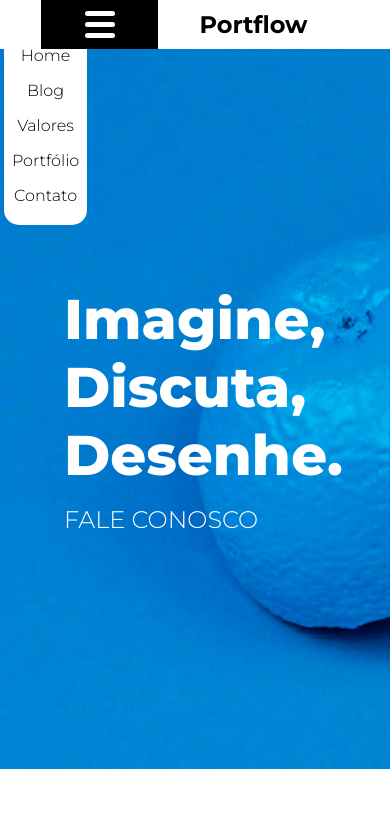
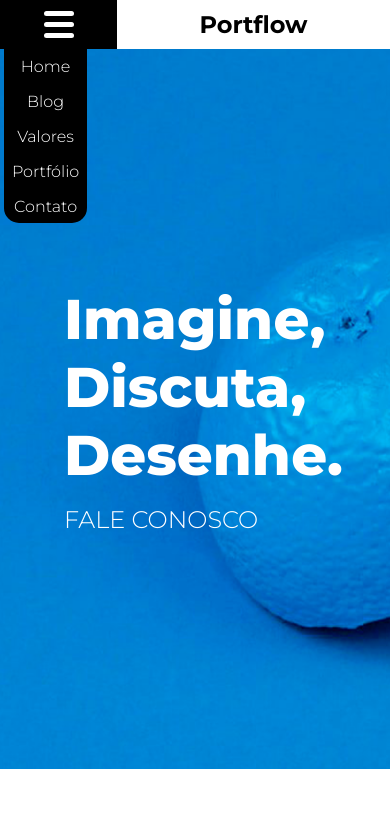
Before and after one commit to thfarina/Portflow, a plain HTML site: page index.html in a window 390 px wide. Shown: the top 830 px of the page. Drawn offline with Linux system fonts and the light colour scheme.

Commit message:
mais algumas modificacoes no menu responsivo

```diff
--- a/index.html
+++ b/index.html
@@ -13,7 +13,7 @@
 <body>
     <header>
         <div class="content-header">
-            <input type="checkbox" id="check">
+            <input type="checkbox" id="check" style="display: none">
             <div class="back-menu-icon">
                 <label for="check" class="menu-icon">
                     <div></div>
--- a/style.css
+++ b/style.css
@@ -31,10 +31,6 @@ header{
 
     padding: 1rem;
     position: relative;
-}
-
-#check{
-    display: none;
 }
 
 header h2 a{
@@ -71,52 +67,52 @@ header h2 a{
 
 .menu li:hover::before{
     font-weight: 900;
+    font-size: 1.2rem;
 }
 
 @media (max-width: 768px){
     .content-header{
         padding: 0;
+        justify-content: space-between;
     }
     .back-menu-icon{
         position: relative;
         left: 0;
 
+        display: flex;
+        justify-content: center;
+
         background-color: #000;
         height: 100%;
         width: 30%;
+        padding: .5rem;
     }
     .menu-icon{
         display: flex;
         flex-direction: column;
         align-items: center;
-        padding: .5rem;
+        justify-content: center;
+        width: 30px;
+        cursor: pointer;
     }
-    .menu-icon::before{
+    .menu-icon::before, .menu-icon div, .menu-icon::after{
         content: '';
         background-color: #fff;
         border-radius: 3px;
         display: block;
         height: 5px;
         margin: 3px;
-        width: 30%;
+        width: 100%;
+        transition: .3s;
     }
-    .menu-icon div{
-        content: '';
-        background-color: #fff;
-        border-radius: 3px;
-        display: block;
-        height: 5px;
-        margin: 3px;
-        width: 30%;
+    #check:checked ~ .back-menu-icon .menu-icon::before{
+        transform: translateY(11px) rotate(45deg);
     }
-    .menu-icon::after{
-        content: '';
-        background-color: #fff;
-        border-radius: 3px;
-        display: block;
-        height: 5px;
-        margin: 3px;
-        width: 30%;
+    #check:checked ~ .back-menu-icon .menu-icon div{
+        width: 0;
+    }
+    #check:checked ~ .back-menu-icon .menu-icon::after{
+        transform: translateY(-11px) rotate(-45deg);
     }
     .menu{
         flex-direction: column;
@@ -124,15 +120,36 @@ header h2 a{
         position: absolute;
         z-index: -1;
         left: 1%;
-        background-color: #fff;
-        border-radius: 15px;
-        padding: .8rem 0;
+        top: 3rem;
+
+        background-color: #000;
+        border-radius: 0 0 15px 15px;
     }
     .menu li{
         padding: .5rem;
+        color: #fff;
+    }
+    .menu li::before{
+        color: #fff;
+    }
+    .menu li:hover::before{
+        font-weight: 800;
+        font-size: 1.1rem;
     }
     header h2{
         text-align: center;
+    }
+}
+@media (max-width: 320px){
+    .menu li{
+        padding: .3rem;
+    }
+    .menu li::before{
+        font-size: .8rem;
+    }
+    .menu li:hover::before{
+        font-weight: 700;
+        font-size: .9rem;
     }
 }
 
```
